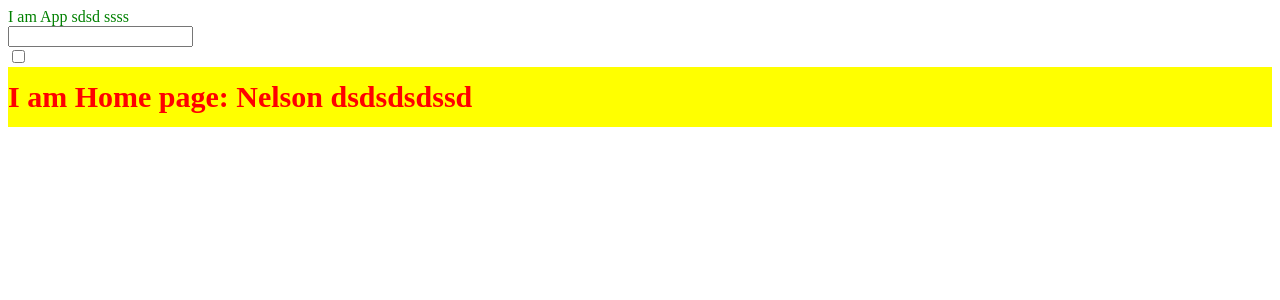
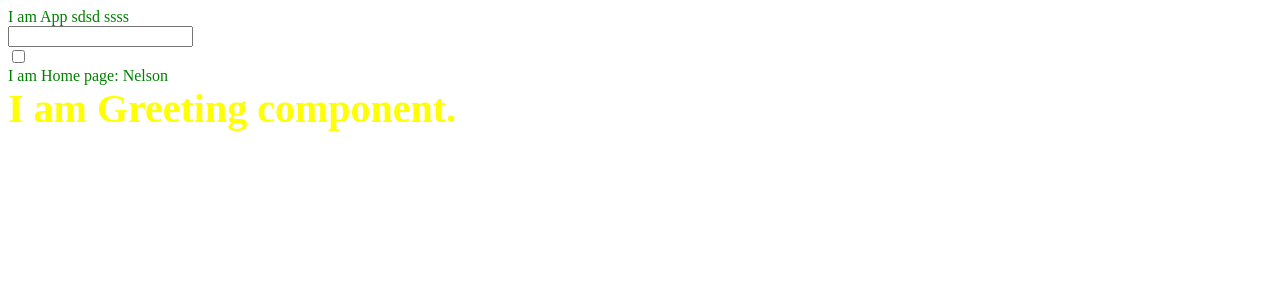
Before and after one commit to LeiSe7en/vue-ssr, a Vue app: page / in a window 1280 px wide. Shown: the top 300 px of the page. Built offline with nearby package versions, Linux system fonts and the light colour scheme; the HTML template or start-up script is replaced by a standard one.

Commit message:
remove mini-css-extract-plugin from production mode

```diff
--- a/src/App.vue
+++ b/src/App.vue
@@ -2,12 +2,14 @@
   <div class="app">
     I am App sdsd ssss
     <home-page></home-page>
+    <greeting></greeting>
   </div>
 </template>
 <script>
 import HomePage from './HomePage.vue'
+import Greeting from './Greeting.vue'
 export default {
-  components: { HomePage },
+  components: { HomePage, Greeting },
   name: "app"
 }
 </script>
--- /dev/null
+++ b/src/Greeting.vue
@@ -0,0 +1,17 @@
+<template>
+	<div class="greeting">
+		I am Greeting component.
+	</div>
+</template>
+<script>
+	export default {
+		name: 'greeting'
+	}
+</script>
+<style>
+	.greeting {
+		color: yellow;
+		font-weight: 900;
+		font-size: 40px;
+	}
+</style>
--- a/src/HomePage.vue
+++ b/src/HomePage.vue
@@ -7,7 +7,7 @@
     <input type="checkbox" v-model="show"/>
     <div class="greeting-message">
       I am Home page:
-      {{message}} {{desc}} dsdsdsdssd
+      {{message}} {{desc}}
     </div>
   </div>
 </template>
@@ -26,12 +26,3 @@ export default {
   }
 }
 </script>
-<style scoped>
-  .greeting-message {
-    color: red;
-    font-size: 30px;
-    font-weight: 700;
-    background-color: yellow;
-    line-height: 2;
-  }
-</style>
--- a/src/assets/css/index.css
+++ b/src/assets/css/index.css
@@ -1,4 +1,4 @@
 .home-page {
-	padding: 100px;
+	padding: 50px;
 	background-color: #f7f7f7;
 }
```
Also changed, not shown: 2 other files (tests, documents, lock files or other folders).
